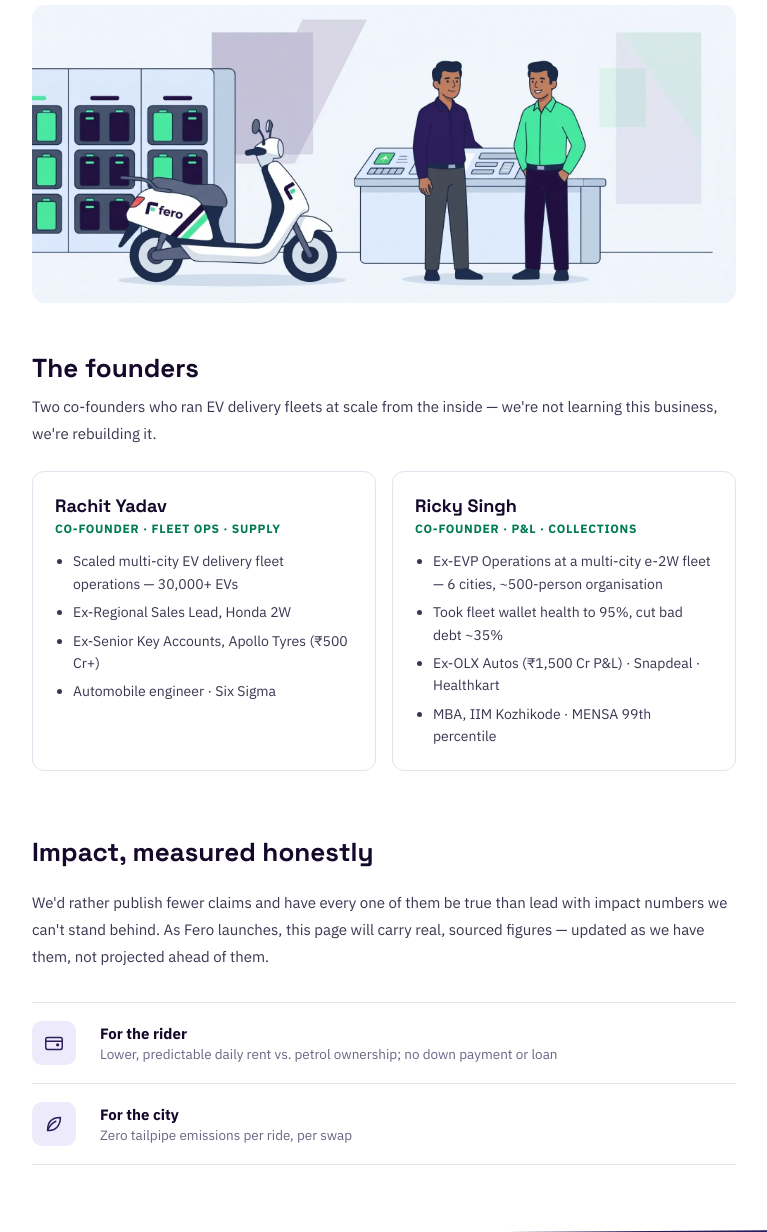
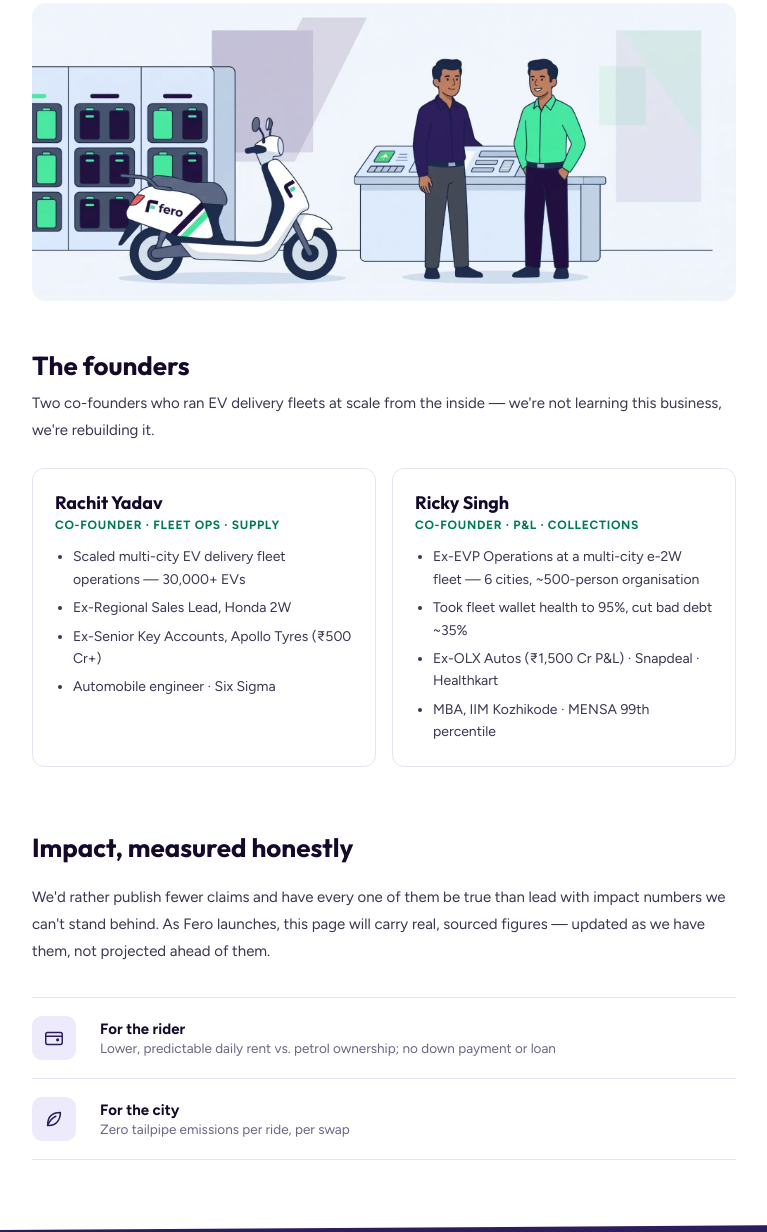
Before and after one commit to rickysingh2025/fero-website, a plain HTML site: page about.html in a window 1280 px wide. Shown: the part 500-1732 px from the top of the page, without its empty margins (256-1023 px from the left). Drawn offline with Linux system fonts and the light colour scheme.

Commit message:
Fonts: Outfit for headings, Figtree for body (replaces Space Grotesk / IBM Plex Sans)
Co-Authored-By: Claude Opus 5.5 <noreply@anthropic.com>
Claude-Session: https://claude.ai/code/session_01RDVTjMKT1QaKZoiX1HdtYq

```diff
--- a/about.html
+++ b/about.html
@@ -17,7 +17,7 @@
 <meta property="og:image:width" content="1200">
 <meta property="og:image:height" content="630">
 <meta name="twitter:card" content="summary_large_image">
-<link rel="stylesheet" href="https://fonts.googleapis.com/css2?family=Space+Grotesk:wght@500;600;700&family=IBM+Plex+Sans:wght@400;500;600;700&display=swap">
+<link rel="stylesheet" href="https://fonts.googleapis.com/css2?family=Outfit:wght@500;600;700&family=Figtree:wght@400;500;600;700&display=swap">
 <style>
   body{margin:0}
   *{box-sizing:border-box}
@@ -27,7 +27,7 @@
   .login-link{display:inline-flex;align-items:center;gap:6px;padding:9px 14px;border-radius:7px;border:1px solid #E6E3F0;color:#14092B;font-size:13px;font-weight:600}
   .login-link:hover{border-color:#007A52;text-decoration:none}
   .icon-tile{width:44px;height:44px;border-radius:10px;background:#ECEAFB;display:flex;align-items:center;justify-content:center;color:#2C1D5B;flex:0 0 44px}
-  h1,h2,h3{font-family:'Space Grotesk',sans-serif}
+  h1,h2,h3{font-family:'Outfit',sans-serif}
   @media (max-width:640px){
     nav,section,footer{padding-left:20px !important;padding-right:20px !important}
     nav{flex-wrap:wrap !important}
@@ -41,7 +41,7 @@
 </style>
 </head>
 <body style="margin:0">
-<div style="width:100%;display:flex;flex-direction:column;background:#FFFFFF;font-family:'IBM Plex Sans',sans-serif;color:#14092B;">
+<div style="width:100%;display:flex;flex-direction:column;background:#FFFFFF;font-family:'Figtree',sans-serif;color:#14092B;">
 
   <nav style="display:flex;align-items:center;justify-content:space-between;gap:24px;padding:20px 48px;flex-wrap:wrap;border-bottom:1px solid #E6E3F0">
     <a href="index.html" style="display:flex;align-items:center;gap:10px">
@@ -83,12 +83,12 @@
     <p style="font-size:15px;line-height:1.8;color:#3A3550;margin:0 0 24px">Two co-founders who ran EV delivery fleets at scale from the inside — we're not learning this business, we're rebuilding it.</p>
     <div style="display:flex;flex-wrap:wrap;gap:16px">
       <div style="flex:1 1 300px;border:1px solid #E6E3F0;border-radius:12px;padding:22px 22px 16px">
-        <div style="font-family:'Space Grotesk',sans-serif;font-weight:700;font-size:18px;color:#14092B">Rachit Yadav</div>
+        <div style="font-family:'Outfit',sans-serif;font-weight:700;font-size:18px;color:#14092B">Rachit Yadav</div>
         <div style="font-size:12px;font-weight:700;letter-spacing:.06em;text-transform:uppercase;color:#007A52;margin:4px 0 14px">Co-founder · Fleet Ops · Supply</div>
         <ul style="margin:0;padding-left:18px;font-size:14px;line-height:1.6;color:#3A3550"><li style="margin:0 0 6px">Scaled multi-city EV delivery fleet operations — 30,000+ EVs</li><li style="margin:0 0 6px">Ex-Regional Sales Lead, Honda 2W</li><li style="margin:0 0 6px">Ex-Senior Key Accounts, Apollo Tyres (₹500 Cr+)</li><li style="margin:0 0 6px">Automobile engineer · Six Sigma</li></ul>
       </div>
       <div style="flex:1 1 300px;border:1px solid #E6E3F0;border-radius:12px;padding:22px 22px 16px">
-        <div style="font-family:'Space Grotesk',sans-serif;font-weight:700;font-size:18px;color:#14092B">Ricky Singh</div>
+        <div style="font-family:'Outfit',sans-serif;font-weight:700;font-size:18px;color:#14092B">Ricky Singh</div>
         <div style="font-size:12px;font-weight:700;letter-spacing:.06em;text-transform:uppercase;color:#007A52;margin:4px 0 14px">Co-founder · P&amp;L · Collections</div>
         <ul style="margin:0;padding-left:18px;font-size:14px;line-height:1.6;color:#3A3550"><li style="margin:0 0 6px">Ex-EVP Operations at a multi-city e-2W fleet — 6 cities, ~500-person organisation</li><li style="margin:0 0 6px">Took fleet wallet health to 95%, cut bad debt ~35%</li><li style="margin:0 0 6px">Ex-OLX Autos (₹1,500 Cr P&amp;L) · Snapdeal · Healthkart</li><li style="margin:0 0 6px">MBA, IIM Kozhikode · MENSA 99th percentile</li></ul>
       </div>
```
Also changed, not shown: business.html (+3 -3 lines), careers.html (+3 -3 lines), index.html (+4 -4 lines), investors.html (+3 -3 lines).
